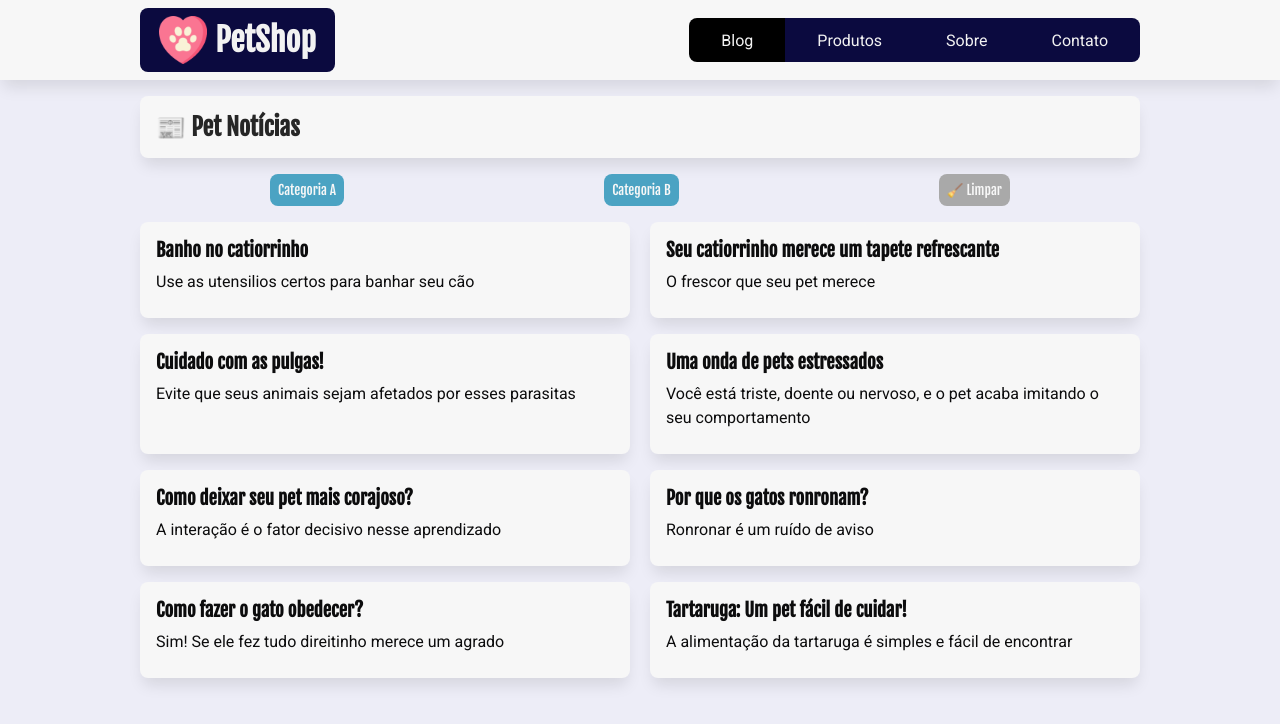
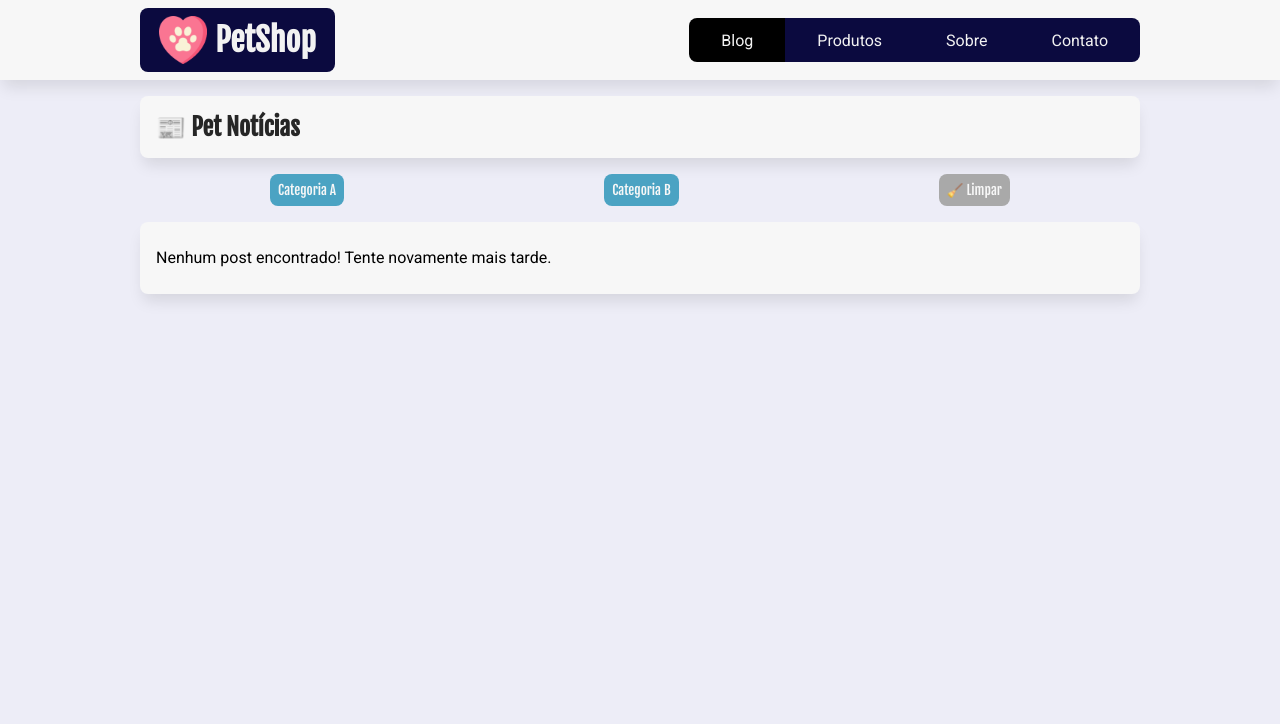
Before and after one commit to gaaviana/petshop, a Next.js app: page / in a window 1280 px wide. Shown: the top 724 px of the page. Built offline with nearby package versions, Linux system fonts and the light colour scheme; data requests are answered from the project's data file.

Commit message:
ajuste filtro caso a categoria não tenha posts

```diff
--- a/src/components/ListaPosts.tsx
+++ b/src/components/ListaPosts.tsx
@@ -6,6 +6,7 @@ import Link from "next/link";
 import FiltroCategorias from "./FiltroCategorias";
 import { log } from "console";
 import { useState } from "react";
+import SemPosts from "./SemPosts";
 
 /* Configurando um tipo para este componente e,
 neste tipo, definimos a prop posts relacionando ela ao tipo
@@ -19,17 +20,22 @@ export default function ListaPosts({ posts }: ListaPostsProps) {
   const categorias = [...new Set(posts.map((post) => post.categoria))];
 
   // Definindo o state com tipos null (quando não há categoria selecionada) ou string (que é o tipo para nomes/textos referentes as categorias). Passamos null entre parenteses indicando que por padráo não há categoria selecionada.
-  const [categoriaAtiva, setCategoriaAtiva] = useState<null | string>(null);
+  const [categoriaAtiva, setCategoriaAtiva] = useState<null | string>("a");
 
   const postsFiltrados = categoriaAtiva ? posts.filter((post) => post.categoria === categoriaAtiva) : posts
+  console.log(postsFiltrados);
+
 
 
 
   return (
     <>
       <FiltroCategorias />
-      <div className={estilos.posts}>
-        {posts.map(({ id, titulo, subtitulo }) => (
+
+    {
+      postsFiltrados.length === 0 ? <SemPosts/> :
+         <div className={estilos.posts}>
+        {postsFiltrados.map(({ id, titulo, subtitulo }) => (
           <article key={id}>
             <Link href={`/posts/${id}`}>
               <h3>{titulo}</h3>
@@ -38,6 +44,9 @@ export default function ListaPosts({ posts }: ListaPostsProps) {
           </article>
         ))}
       </div>
+    }
+
+
     </>
   );
 }
```
